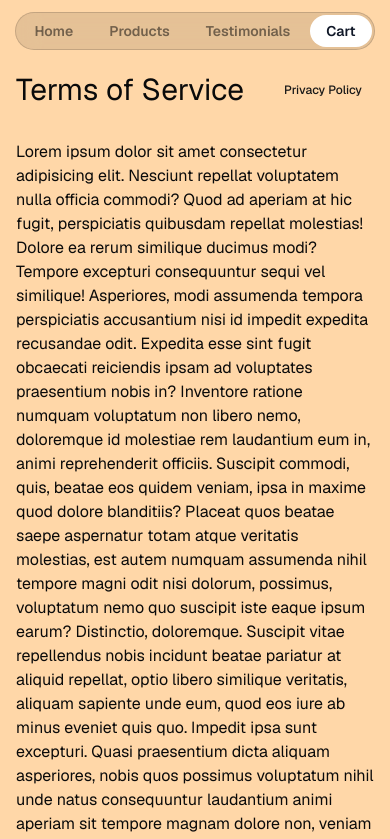
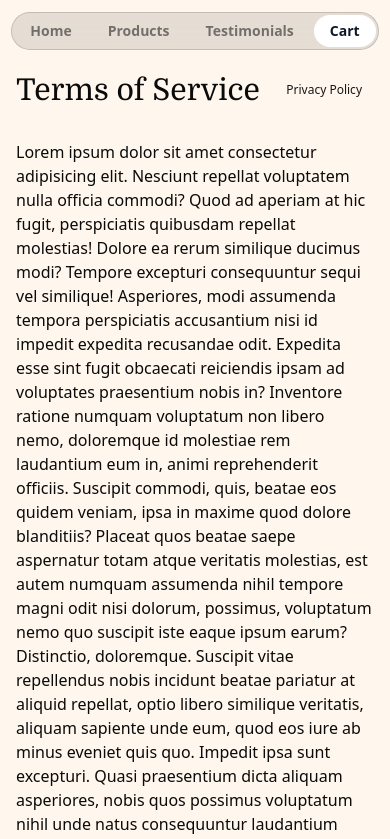
Before and after one commit to marquesmaycon/nutrify-shop, a Next.js app: page /terms in a window 390 px wide. Shown: the top 839 px of the page. Built offline with nearby package versions, Linux system fonts and the light colour scheme.

Commit message:
theme and responsiveness update

```diff
--- a/app/globals.css
+++ b/app/globals.css
@@ -7,8 +7,8 @@
 @theme inline {
   --color-background: var(--background);
   --color-foreground: var(--foreground);
-  --font-sans: var(--font-geist-sans);
-  --font-mono: var(--font-geist-mono);
+  --font-sans: var(--font-sans);
+  --font-mono: var(--font-mono);
   --color-sidebar-ring: var(--sidebar-ring);
   --color-sidebar-border: var(--sidebar-border);
   --color-sidebar-accent-foreground: var(--sidebar-accent-foreground);
@@ -155,6 +155,10 @@
     @apply w-full px-4 max-w-full py-18;
   }
 
+  h1, h2, h3, h4, h5, h6 {
+    @apply font-serif text-foreground;
+  }
+
   .nav-link {
     @apply px-4 py-1.5 rounded-full text-black/50 text-sm font-semibold  hover:text-white  hover:bg-black/50 dark:hover:text-white dark:text-white/50 transition duration-300;
   }
--- a/app/layout.tsx
+++ b/app/layout.tsx
@@ -1,20 +1,21 @@
 import "./globals.css"
 
 import type { Metadata } from "next"
-import { Geist, Geist_Mono } from "next/font/google"
+import { Domine, Inter } from "next/font/google"
 
 import { Footer } from "@/components/layout/footer"
 import { Header } from "@/components/layout/header"
 import { ThemeProvider } from "@/components/theme-provider"
 
-const geistSans = Geist({
-  variable: "--font-geist-sans",
+const inter = Inter({
+  variable: "--font-sans",
   subsets: ["latin"]
 })
 
-const geistMono = Geist_Mono({
-  variable: "--font-geist-mono",
-  subsets: ["latin"]
+const domine = Domine({
+  variable: "--font-serif",
+  subsets: ["latin"],
+  weight: ["400"]
 })
 
 export const metadata: Metadata = {
@@ -30,7 +31,7 @@ export default function RootLayout({
   return (
     <html lang="en" className="scroll-smooth" suppressHydrationWarning>
       <body
-        className={`${geistSans.variable} ${geistMono.variable} bg-background overflow-x-clip font-sans antialiased`}
+        className={`${inter.variable} ${domine.variable} bg-background overflow-x-clip antialiased`}
       >
         <ThemeProvider
           attribute="class"
--- a/app/terms/page.tsx
+++ b/app/terms/page.tsx
@@ -4,7 +4,8 @@ import { Button } from "@/components/ui/button"
 
 export default function TermsPage() {
   return (
-    <div className="bg-orange-200 px-4 py-18 dark:bg-amber-950">
+    <div className="w-full bg-orange-50 dark:bg-amber-950">
+      <div className="container mx-auto px-4 py-18">
         <div className="mb-8 flex items-center justify-between">
           <h1 className="text-3xl">Terms of Service</h1>
           <Button asChild variant="link" size="sm">
@@ -14,109 +15,112 @@ export default function TermsPage() {
           </Button>
         </div>
         <div className="font-normal">
-        Lorem ipsum dolor sit amet consectetur adipisicing elit. Nesciunt repellat voluptatem nulla
-        officia commodi? Quod ad aperiam at hic fugit, perspiciatis quibusdam repellat molestias!
-        Dolore ea rerum similique ducimus modi? Tempore excepturi consequuntur sequi vel similique!
-        Asperiores, modi assumenda tempora perspiciatis accusantium nisi id impedit expedita
-        recusandae odit. Expedita esse sint fugit obcaecati reiciendis ipsam ad voluptates
-        praesentium nobis in? Inventore ratione numquam voluptatum non libero nemo, doloremque id
-        molestiae rem laudantium eum in, animi reprehenderit officiis. Suscipit commodi, quis,
-        beatae eos quidem veniam, ipsa in maxime quod dolore blanditiis? Placeat quos beatae saepe
-        aspernatur totam atque veritatis molestias, est autem numquam assumenda nihil tempore magni
-        odit nisi dolorum, possimus, voluptatum nemo quo suscipit iste eaque ipsum earum?
-        Distinctio, doloremque. Suscipit vitae repellendus nobis incidunt beatae pariatur at aliquid
-        repellat, optio libero similique veritatis, aliquam sapiente unde eum, quod eos iure ab
-        minus eveniet quis quo. Impedit ipsa sunt excepturi. Quasi praesentium dicta aliquam
-        asperiores, nobis quos possimus voluptatum nihil unde natus consequuntur laudantium animi
-        aperiam sit tempore magnam dolore non, veniam amet et explicabo est quam! Atque, adipisci
-        expedita. Quaerat veniam eos iste placeat impedit minima excepturi doloremque enim, labore
-        rem dolorem quisquam autem laborum nobis amet! Voluptatum pariatur, itaque provident
-        perspiciatis dolor quam dolores eius deleniti nemo eligendi. Tempora voluptatem explicabo
-        commodi cumque amet magnam dicta praesentium culpa, sint nisi at earum voluptatum voluptates
-        dignissimos, impedit molestias ipsam eligendi facere. Aliquam corporis veniam animi suscipit
-        sunt accusamus tempore! Quam cupiditate in non? Error excepturi dolorum nobis molestiae,
-        sequi et consequuntur accusantium ratione minima nostrum reiciendis, voluptatum laboriosam
-        reprehenderit porro illum. Animi unde, totam dignissimos fuga quos ex illo. Incidunt impedit
-        dolores deserunt maiores repellendus illum voluptatum, esse tempore molestias ducimus alias
-        officia molestiae beatae adipisci est explicabo quos. Sed a labore adipisci qui ipsam,
-        officia accusantium atque laboriosam. Perferendis vero aspernatur quos ut consequuntur
-        voluptatibus fugiat deserunt! Ex tempora similique modi perferendis iure expedita?
-        Distinctio tenetur nemo veniam inventore fuga ea dicta dolore explicabo possimus!
-        Consequuntur, ducimus consectetur. Cumque dignissimos neque sunt quaerat id. Alias debitis
-        impedit id deleniti officia laboriosam corrupti voluptas molestiae neque perferendis eos
-        dolorem nemo similique nostrum ipsam inventore, sequi explicabo. Aut, odio praesentium! Ea,
-        accusamus earum? Facere odio omnis, animi repudiandae earum eos, quo illo dicta nesciunt sit
-        eligendi amet, impedit accusantium nemo a voluptates harum itaque commodi exercitationem
-        nostrum quod quaerat repellendus! Assumenda amet rem, fuga dolorum sit commodi deleniti
-        repudiandae nisi ad suscipit magnam provident odit earum beatae laudantium voluptatibus
-        quaerat in, corrupti ab veniam vero, debitis ipsum cum? Quibusdam, numquam. Enim qui eveniet
-        beatae recusandae perspiciatis? Consequatur, quia at quas dolorem odit commodi harum nam
-        temporibus praesentium libero! Ab maiores facilis nihil nam molestias nobis exercitationem
-        quos voluptas a expedita. Cum provident adipisci dolorem expedita sequi placeat iure ullam
-        quos laborum a, sint minima optio quibusdam maiores possimus eaque cumque quis illum magni
-        dolore. Commodi omnis ad ipsa aut labore. In vel alias veritatis rem doloribus, cupiditate
-        saepe nam, dolorem quos inventore, ducimus numquam porro necessitatibus provident minus
-        unde. Voluptatem asperiores labore deleniti modi numquam. Esse adipisci repellendus saepe.
-        Neque. Voluptatem, in quisquam? Laudantium quo ipsum nobis nostrum explicabo! Asperiores a
-        fugit consectetur. Harum expedita, id suscipit minus corporis ullam et maiores vero facere
+          Lorem ipsum dolor sit amet consectetur adipisicing elit. Nesciunt repellat voluptatem
+          nulla officia commodi? Quod ad aperiam at hic fugit, perspiciatis quibusdam repellat
+          molestias! Dolore ea rerum similique ducimus modi? Tempore excepturi consequuntur sequi
+          vel similique! Asperiores, modi assumenda tempora perspiciatis accusantium nisi id impedit
+          expedita recusandae odit. Expedita esse sint fugit obcaecati reiciendis ipsam ad
+          voluptates praesentium nobis in? Inventore ratione numquam voluptatum non libero nemo,
+          doloremque id molestiae rem laudantium eum in, animi reprehenderit officiis. Suscipit
+          commodi, quis, beatae eos quidem veniam, ipsa in maxime quod dolore blanditiis? Placeat
+          quos beatae saepe aspernatur totam atque veritatis molestias, est autem numquam assumenda
+          nihil tempore magni odit nisi dolorum, possimus, voluptatum nemo quo suscipit iste eaque
+          ipsum earum? Distinctio, doloremque. Suscipit vitae repellendus nobis incidunt beatae
+          pariatur at aliquid repellat, optio libero similique veritatis, aliquam sapiente unde eum,
+          quod eos iure ab minus eveniet quis quo. Impedit ipsa sunt excepturi. Quasi praesentium
+          dicta aliquam asperiores, nobis quos possimus voluptatum nihil unde natus consequuntur
+          laudantium animi aperiam sit tempore magnam dolore non, veniam amet et explicabo est quam!
+          Atque, adipisci expedita. Quaerat veniam eos iste placeat impedit minima excepturi
+          doloremque enim, labore rem dolorem quisquam autem laborum nobis amet! Voluptatum
+          pariatur, itaque provident perspiciatis dolor quam dolores eius deleniti nemo eligendi.
+          Tempora voluptatem explicabo commodi cumque amet magnam dicta praesentium culpa, sint nisi
+          at earum voluptatum voluptates dignissimos, impedit molestias ipsam eligendi facere.
+          Aliquam corporis veniam animi suscipit sunt accusamus tempore! Quam cupiditate in non?
+          Error excepturi dolorum nobis molestiae, sequi et consequuntur accusantium ratione minima
+          nostrum reiciendis, voluptatum laboriosam reprehenderit porro illum. Animi unde, totam
+          dignissimos fuga quos ex illo. Incidunt impedit dolores deserunt maiores repellendus illum
+          voluptatum, esse tempore molestias ducimus alias officia molestiae beatae adipisci est
+          explicabo quos. Sed a labore adipisci qui ipsam, officia accusantium atque laboriosam.
+          Perferendis vero aspernatur quos ut consequuntur voluptatibus fugiat deserunt! Ex tempora
+          similique modi perferendis iure expedita? Distinctio tenetur nemo veniam inventore fuga ea
+          dicta dolore explicabo possimus! Consequuntur, ducimus consectetur. Cumque dignissimos
+          neque sunt quaerat id. Alias debitis impedit id deleniti officia laboriosam corrupti
+          voluptas molestiae neque perferendis eos dolorem nemo similique nostrum ipsam inventore,
+          sequi explicabo. Aut, odio praesentium! Ea, accusamus earum? Facere odio omnis, animi
+          repudiandae earum eos, quo illo dicta nesciunt sit eligendi amet, impedit accusantium nemo
+          a voluptates harum itaque commodi exercitationem nostrum quod quaerat repellendus!
+          Assumenda amet rem, fuga dolorum sit commodi deleniti repudiandae nisi ad suscipit magnam
+          provident odit earum beatae laudantium voluptatibus quaerat in, corrupti ab veniam vero,
+          debitis ipsum cum? Quibusdam, numquam. Enim qui eveniet beatae recusandae perspiciatis?
+          Consequatur, quia at quas dolorem odit commodi harum nam temporibus praesentium libero! Ab
+          maiores facilis nihil nam molestias nobis exercitationem quos voluptas a expedita. Cum
+          provident adipisci dolorem expedita sequi placeat iure ullam quos laborum a, sint minima
+          optio quibusdam maiores possimus eaque cumque quis illum magni dolore. Commodi omnis ad
+          ipsa aut labore. In vel alias veritatis rem doloribus, cupiditate saepe nam, dolorem quos
+          inventore, ducimus numquam porro necessitatibus provident minus unde. Voluptatem
+          asperiores labore deleniti modi numquam. Esse adipisci repellendus saepe. Neque.
+          Voluptatem, in quisquam? Laudantium quo ipsum nobis nostrum explicabo! Asperiores a fugit
+          consectetur. Harum expedita, id suscipit minus corporis ullam et maiores vero facere
           placeat nesciunt odio quasi asperiores! Repellat. Fuga expedita, veritatis maiores quo
           consequuntur, voluptas ullam fugiat blanditiis officiis laudantium dignissimos, animi at
           eligendi ducimus cum cupiditate ipsum sit! Repellat consequatur a quasi! Delectus adipisci
           exercitationem corporis in. Voluptatum ut dolorem labore veritatis officia exercitationem
-        omnis neque perferendis ipsum nihil dignissimos amet animi voluptates praesentium eligendi,
-        ex, quisquam hic dolorum sunt sequi laboriosam itaque non maiores ad. Aut? Iste dicta
-        delectus quos nisi incidunt modi accusantium, non quibusdam atque cupiditate aut eos cumque
-        sequi quasi odio architecto fuga ad omnis expedita dolorum quia id natus? Nemo, explicabo
-        iusto. Aut expedita eos ducimus fuga asperiores quos, libero dolore dolorum amet explicabo
-        atque sapiente veritatis. Tempora voluptates, sapiente assumenda doloremque, dolorum enim
-        officia quia laudantium facilis repudiandae, esse distinctio id! Omnis, earum. Maxime
-        debitis similique dignissimos adipisci vitae aperiam sit, voluptas ipsam vero delectus
-        perspiciatis aliquam hic blanditiis corporis tempora, excepturi neque eaque ipsa magnam!
-        Quasi velit esse ex facere! Tempora itaque iure, rem consectetur voluptatem praesentium
-        accusantium impedit beatae ex sit minima ipsum quibusdam numquam! Dolore magnam, illo est
-        modi delectus debitis nam repudiandae quae fugiat maiores laboriosam soluta. Minima magni
-        optio incidunt illo consequuntur, tempore quam, voluptate, quisquam animi nulla ex! Nisi ex
-        maiores quae itaque delectus ipsum voluptatem sint laboriosam aliquid quibusdam doloremque,
-        reiciendis alias laudantium sapiente? Laudantium animi ut beatae deserunt. Veritatis at
-        veniam, odio autem eveniet numquam ipsam aliquid delectus sed, pariatur dolore. Doloribus
-        eum in dolore? Officia officiis libero illum voluptatibus rerum unde quis. Illo quis facilis
-        ea aperiam eaque in vel quibusdam reprehenderit rerum totam praesentium, explicabo
-        exercitationem, sapiente id enim perspiciatis quam ut hic deleniti? Nisi, minima sint
-        suscipit ut nulla rerum? Nam consequuntur, voluptates nobis rerum reprehenderit impedit
-        doloremque, nihil maxime iste totam, eaque vitae beatae quaerat iusto! Cum, amet doloremque
-        voluptas, accusamus nemo laborum, voluptatibus veniam consequatur vel nesciunt sint.
-        Assumenda dolorum accusantium quibusdam eaque aut sequi voluptatem rerum architecto itaque
-        dolores vel quo, commodi veritatis officia enim facilis dicta amet impedit reiciendis
-        doloribus quia, neque incidunt! Est, doloremque voluptatem? Debitis explicabo repellendus
-        voluptatibus est quam eaque iusto nisi, itaque ea officiis reprehenderit optio, esse
-        mollitia sed! Eaque aspernatur in, tempora quisquam dolorum quidem commodi repellat
-        molestias atque dicta incidunt? Repellendus aliquid, repellat dignissimos accusamus
-        accusantium sequi praesentium dolore, dolorum ratione ea ipsum vero id rerum autem placeat
-        deleniti earum. Cumque dolore in aliquid asperiores perferendis, repudiandae at beatae
-        molestiae. Quae necessitatibus dignissimos eos at harum porro quam recusandae impedit nobis
-        explicabo dolorem sit fugiat id placeat culpa itaque est, omnis voluptate earum asperiores.
-        Voluptates eveniet laboriosam consequatur delectus odio? Nulla voluptatem nobis sit, fugiat,
-        quam dicta quas natus alias aperiam ullam magni facilis suscipit. Dolorem vel quos nobis
-        rerum, sunt quisquam saepe laudantium consequatur ducimus est, obcaecati, aut nostrum.
-        Temporibus necessitatibus ad voluptatum officia illo hic placeat! Debitis quae eos magni
-        unde, assumenda, vitae distinctio illum ducimus magnam repellendus consequatur corporis
-        cupiditate error autem, iure quisquam! Quis, dolore maiores? Quisquam nihil in ratione
-        voluptates enim, mollitia culpa sequi error rem repellendus, dolore quasi soluta quos illo
-        quibusdam doloribus quae provident dolorum accusantium, possimus hic asperiores
-        reprehenderit similique sapiente. Pariatur. Neque quasi repellat odio dignissimos veritatis
-        cum, a delectus ducimus quaerat quos doloremque? Temporibus, eligendi sunt. Molestias ab
-        iste fugit incidunt ipsam, velit eum nesciunt adipisci? Reprehenderit tempora aperiam ullam.
-        Magni sapiente, laborum exercitationem veniam porro iste autem cupiditate nulla, qui, quae
-        quod nostrum necessitatibus similique expedita reprehenderit repudiandae hic reiciendis
-        tempore labore enim voluptates! Soluta minima facilis rem expedita! Cupiditate culpa a
-        fugiat illum, praesentium, sint aspernatur facere, dicta architecto unde quod explicabo.
-        Perferendis tempore a maiores ea aliquam quisquam, doloribus impedit, consequuntur debitis
-        rerum dolore, quo harum earum. Vero reiciendis quibusdam necessitatibus porro, dignissimos
-        cum, libero quis asperiores molestiae culpa laudantium, tenetur vel alias quas vitae iure
-        distinctio nisi dolorum consequuntur inventore quam. Molestiae, adipisci beatae? Quo,
-        tempora! Corrupti quidem distinctio enim ipsum quo. Rem, ipsa odit. Saepe distinctio eveniet
-        magnam fugiat ducimus aliquid ipsam itaque quia, accusantium esse impedit dolorum unde
-        libero nostrum quis nemo temporibus natus!
+          omnis neque perferendis ipsum nihil dignissimos amet animi voluptates praesentium
+          eligendi, ex, quisquam hic dolorum sunt sequi laboriosam itaque non maiores ad. Aut? Iste
+          dicta delectus quos nisi incidunt modi accusantium, non quibusdam atque cupiditate aut eos
+          cumque sequi quasi odio architecto fuga ad omnis expedita dolorum quia id natus? Nemo,
+          explicabo iusto. Aut expedita eos ducimus fuga asperiores quos, libero dolore dolorum amet
+          explicabo atque sapiente veritatis. Tempora voluptates, sapiente assumenda doloremque,
+          dolorum enim officia quia laudantium facilis repudiandae, esse distinctio id! Omnis,
+          earum. Maxime debitis similique dignissimos adipisci vitae aperiam sit, voluptas ipsam
+          vero delectus perspiciatis aliquam hic blanditiis corporis tempora, excepturi neque eaque
+          ipsa magnam! Quasi velit esse ex facere! Tempora itaque iure, rem consectetur voluptatem
+          praesentium accusantium impedit beatae ex sit minima ipsum quibusdam numquam! Dolore
+          magnam, illo est modi delectus debitis nam repudiandae quae fugiat maiores laboriosam
+          soluta. Minima magni optio incidunt illo consequuntur, tempore quam, voluptate, quisquam
+          animi nulla ex! Nisi ex maiores quae itaque delectus ipsum voluptatem sint laboriosam
+          aliquid quibusdam doloremque, reiciendis alias laudantium sapiente? Laudantium animi ut
+          beatae deserunt. Veritatis at veniam, odio autem eveniet numquam ipsam aliquid delectus
+          sed, pariatur dolore. Doloribus eum in dolore? Officia officiis libero illum voluptatibus
+          rerum unde quis. Illo quis facilis ea aperiam eaque in vel quibusdam reprehenderit rerum
+          totam praesentium, explicabo exercitationem, sapiente id enim perspiciatis quam ut hic
+          deleniti? Nisi, minima sint suscipit ut nulla rerum? Nam consequuntur, voluptates nobis
+          rerum reprehenderit impedit doloremque, nihil maxime iste totam, eaque vitae beatae
+          quaerat iusto! Cum, amet doloremque voluptas, accusamus nemo laborum, voluptatibus veniam
+          consequatur vel nesciunt sint. Assumenda dolorum accusantium quibusdam eaque aut sequi
+          voluptatem rerum architecto itaque dolores vel quo, commodi veritatis officia enim facilis
+          dicta amet impedit reiciendis doloribus quia, neque incidunt! Est, doloremque voluptatem?
+          Debitis explicabo repellendus voluptatibus est quam eaque iusto nisi, itaque ea officiis
+          reprehenderit optio, esse mollitia sed! Eaque aspernatur in, tempora quisquam dolorum
+          quidem commodi repellat molestias atque dicta incidunt? Repellendus aliquid, repellat
+          dignissimos accusamus accusantium sequi praesentium dolore, dolorum ratione ea ipsum vero
+          id rerum autem placeat deleniti earum. Cumque dolore in aliquid asperiores perferendis,
+          repudiandae at beatae molestiae. Quae necessitatibus dignissimos eos at harum porro quam
+          recusandae impedit nobis explicabo dolorem sit fugiat id placeat culpa itaque est, omnis
+          voluptate earum asperiores. Voluptates eveniet laboriosam consequatur delectus odio? Nulla
+          voluptatem nobis sit, fugiat, quam dicta quas natus alias aperiam ullam magni facilis
+          suscipit. Dolorem vel quos nobis rerum, sunt quisquam saepe laudantium consequatur ducimus
+          est, obcaecati, aut nostrum. Temporibus necessitatibus ad voluptatum officia illo hic
+          placeat! Debitis quae eos magni unde, assumenda, vitae distinctio illum ducimus magnam
+          repellendus consequatur corporis cupiditate error autem, iure quisquam! Quis, dolore
+          maiores? Quisquam nihil in ratione voluptates enim, mollitia culpa sequi error rem
+          repellendus, dolore quasi soluta quos illo quibusdam doloribus quae provident dolorum
+          accusantium, possimus hic asperiores reprehenderit similique sapiente. Pariatur. Neque
+          quasi repellat odio dignissimos veritatis cum, a delectus ducimus quaerat quos doloremque?
+          Temporibus, eligendi sunt. Molestias ab iste fugit incidunt ipsam, velit eum nesciunt
+          adipisci? Reprehenderit tempora aperiam ullam. Magni sapiente, laborum exercitationem
+          veniam porro iste autem cupiditate nulla, qui, quae quod nostrum necessitatibus similique
+          expedita reprehenderit repudiandae hic reiciendis tempore labore enim voluptates! Soluta
+          minima facilis rem expedita! Cupiditate culpa a fugiat illum, praesentium, sint aspernatur
+          facere, dicta architecto unde quod explicabo. Perferendis tempore a maiores ea aliquam
+          quisquam, doloribus impedit, consequuntur debitis rerum dolore, quo harum earum. Vero
+          reiciendis quibusdam necessitatibus porro, dignissimos cum, libero quis asperiores
+          molestiae culpa laudantium, tenetur vel alias quas vitae iure distinctio nisi dolorum
+          consequuntur inventore quam. Molestiae, adipisci beatae? Quo, tempora! Corrupti quidem
+          distinctio enim ipsum quo. Rem, ipsa odit. Saepe distinctio eveniet magnam fugiat ducimus
+          aliquid ipsam itaque quia, accusantium esse impedit dolorum unde libero nostrum quis nemo
+          temporibus natus!
+        </div>
       </div>
     </div>
   )
--- a/components/layout/footer.tsx
+++ b/components/layout/footer.tsx
@@ -6,8 +6,8 @@ import { Button } from "../ui/button"
 
 export function Footer() {
   return (
-    <footer className="px-4 pt-24 pb-12">
-      <div className="flex items-center justify-between">
+    <footer className="px-4 py-12">
+      <div className="container mx-auto flex items-center justify-between">
         <div className="space-x-6">
           <h6 className="mb-4">© 2026 VSL. All rights reserved.</h6>
           <Button asChild variant="link" size="sm" className="px-0!">
--- a/components/sections/products/products.ts
+++ b/components/sections/products/products.ts
@@ -14,8 +14,7 @@ export const products: Product[] = [
     description:
       "A daily botanical blend with vitamin C and zinc to support immune defense and year-round wellness.",
     price: 497.0,
-    image: "/med-1.jpg",
-    featured: true
+    image: "/med-1.jpg"
   },
   {
     id: 2,
@@ -55,6 +54,7 @@ export const products: Product[] = [
     description:
       "Milk thistle and antioxidant-rich botanicals to aid natural detox pathways and metabolic health.",
     price: 497.0,
-    image: "/med-6.jpg"
+    image: "/med-6.jpg",
+    featured: true
   }
 ]
```
Also changed, not shown: app/privacy/page.tsx (+104 -100 lines), components/sections/hero/hero.tsx (+51 -11 lines), components/sections/products/product-list.tsx (+6 -4 lines), components/sections/products/product.tsx (+4 -4 lines), components/sections/testimonials/testimonials.tsx (+11 -7 lines), components/sections/vsl/video.tsx (+13 -4 lines). Lines whose indentation alone changed are shown as unchanged.
